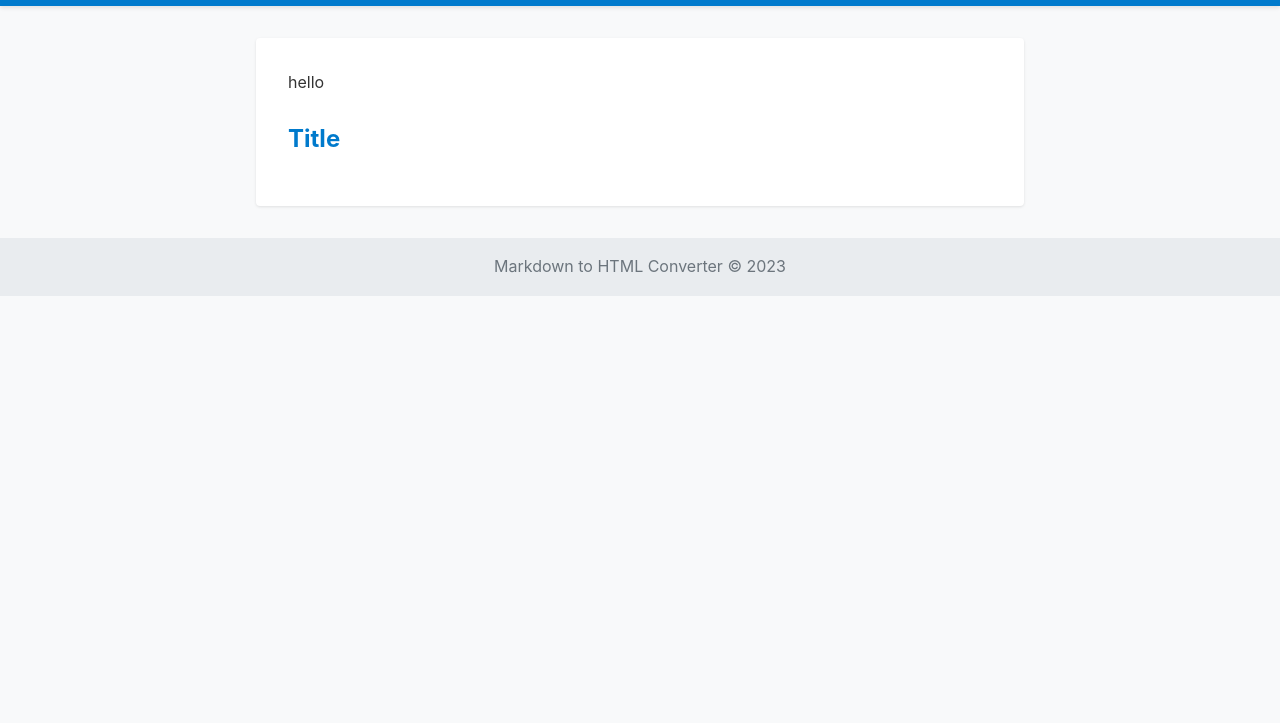
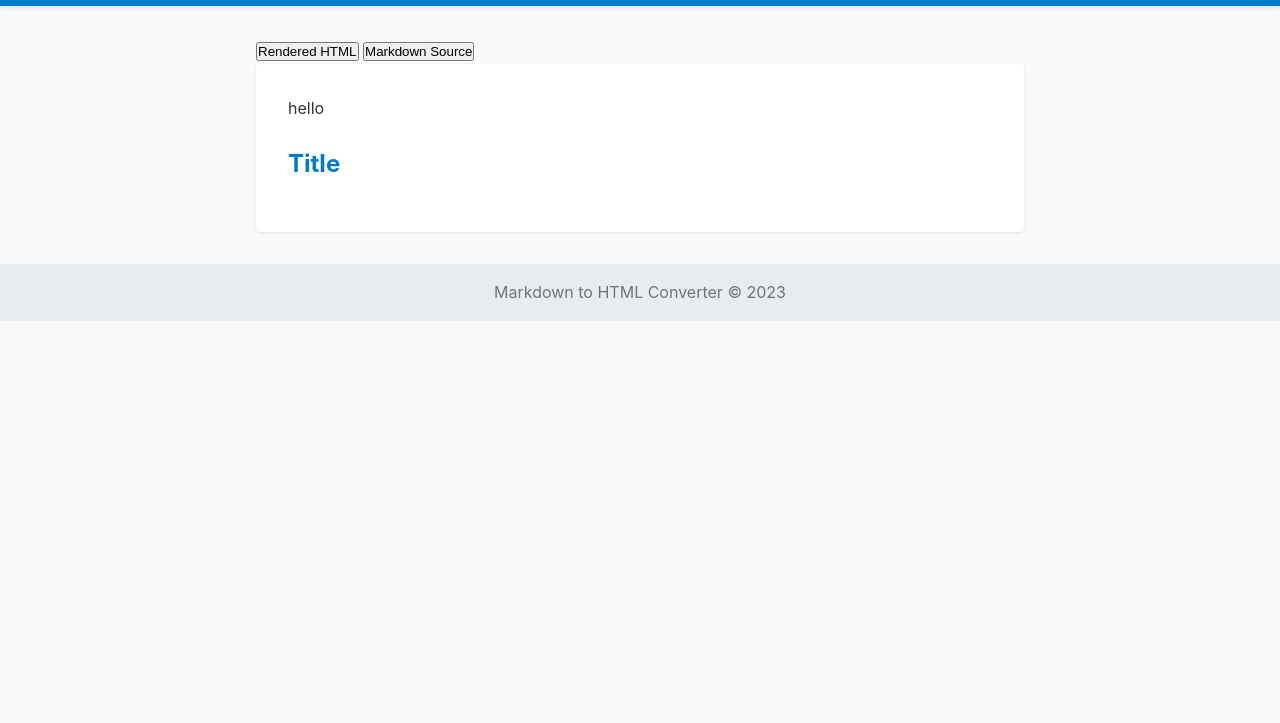
Before and after one commit to Adri935/markdown-to-html-test-10161550-123abc, a plain HTML site: page index.html in a window 1280 px wide. Shown: the part 77-800 px from the top of the page. Drawn offline with nearby package versions, Linux system fonts and the light colour scheme.

Commit message:
feat(revision): update index.html

```diff
--- a/index.html
+++ b/index.html
@@ -21,9 +21,16 @@
       <p>Error: <span id="error-message"></span></p>
     </div>
 
+    <div id="markdown-tabs">
+      <button id="tab-html" class="tab active">Rendered HTML</button>
+      <button id="tab-source" class="tab">Markdown Source</button>
+    </div>
+
     <article id="markdown-output" class="markdown-content">
       <!-- Converted Markdown content will be inserted here -->
     </article>
+
+    <textarea id="markdown-source" class="markdown-content hidden" readonly></textarea>
   </main>
 
   <footer>
```
